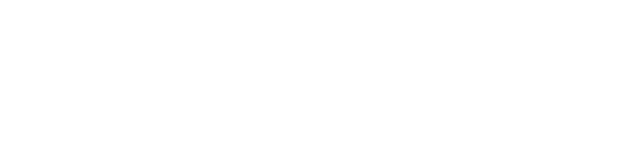
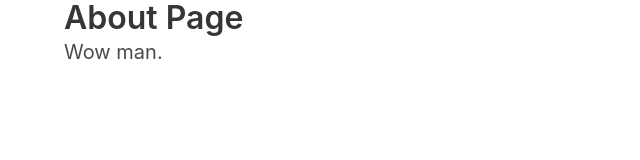
Before and after one commit to 2manypistachios/rats, a Gatsby site: page /archive in a window 1280 px wide. Before the commit this address had no page. Shown: the whole page, without its empty margins (0-640 px from the left). Built offline with nearby package versions, Linux system fonts and the light colour scheme; Gatsby itself is replaced by a stand-in of ours.

Commit message:
Added 4 Pages

```diff
--- a/src/components/About/About.jsx
+++ b/src/components/About/About.jsx
@@ -6,7 +6,7 @@
     return (
       <div className="container about">
         <h1 class="title">
-          Edit About component or pages/about.jsx to include your information.
+          About Page
         </h1>
         <p class="subtitle">Wow man.</p>
       </div>
--- /dev/null
+++ b/src/pages/archive.jsx
@@ -0,0 +1,18 @@
+import React, { Component } from "react";
+import Helmet from "react-helmet";
+import Layout from "../layout";
+import About from "../components/About/About";
+import config from "../../data/SiteConfig";
+
+class ArchivePage extends Component {
+  render() {
+    return (
+      <Layout location={this.props.location}>
+          <Helmet title={`About | ${config.siteTitle}`} />
+          <About />
+      </Layout>
+    );
+  }
+}
+
+export default ArchivePage;
```
Also changed, not shown: src/pages/cast.jsx (added, +18 -0 lines), src/pages/credits.jsx (added, +18 -0 lines).
